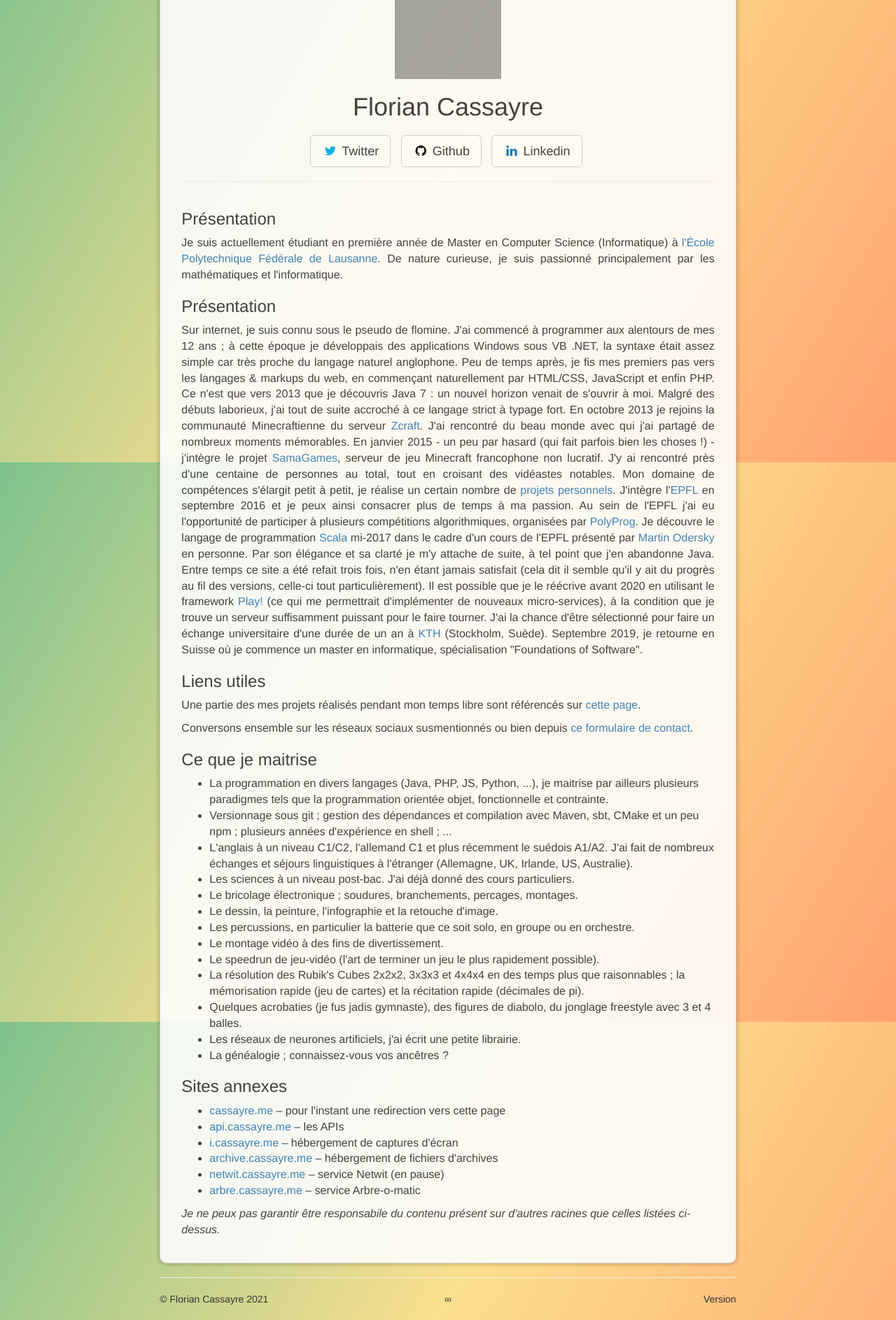
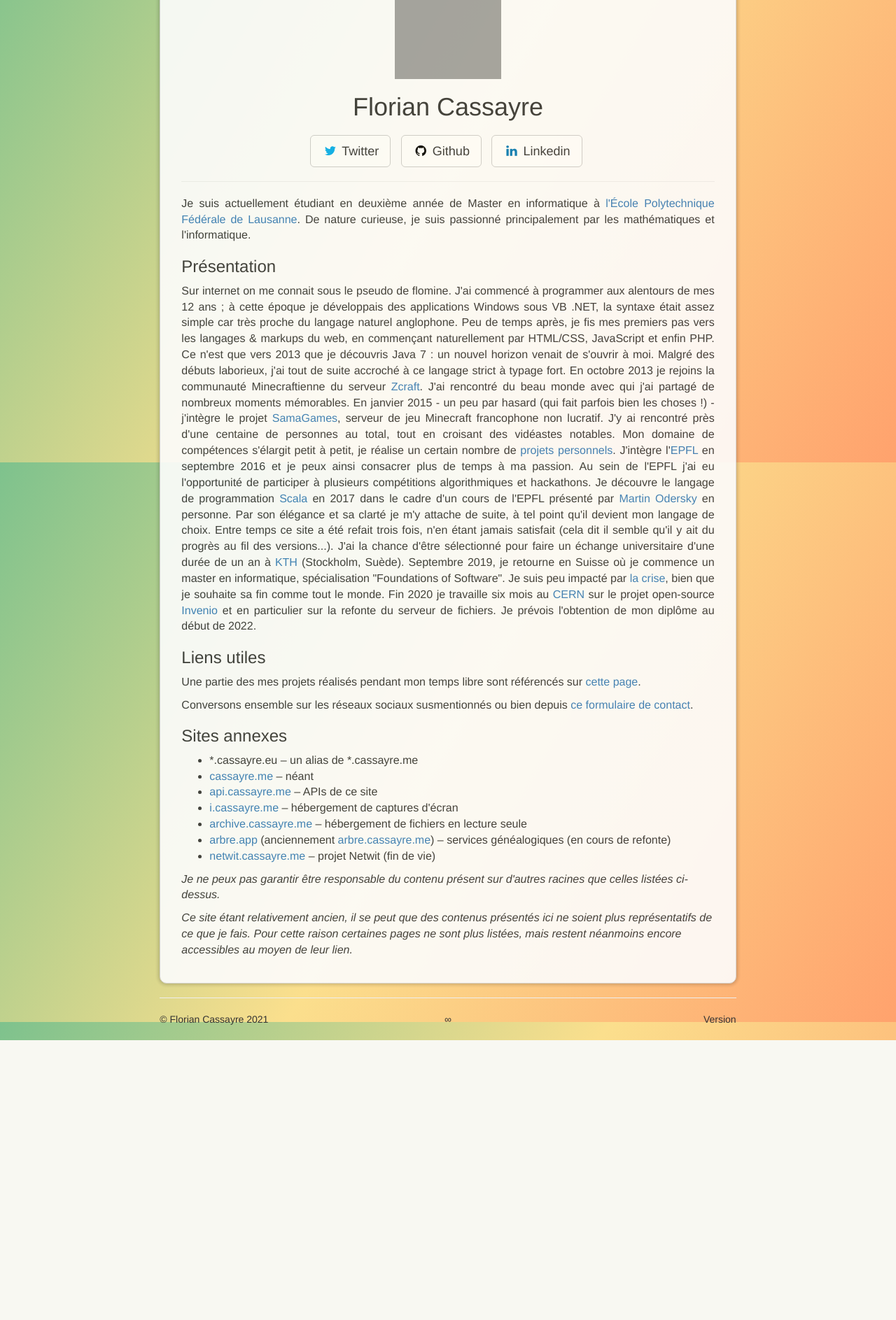
Before and after one commit to FlorianCassayre/Website, a PHP site: template templates/general/homepage.html.twig in a window 1280 px wide. Shown: the part 139-2026 px from the top of the page at 70% size. After the commit the page ends 1626 px from the top, so only its background shows below. Run offline with PHP 8.4, Linux system fonts and the light colour scheme; the template is opened without the code that fills it, so the values that code supplies are empty; some libraries are stand-ins or nearby versions; grey boxes are pictures that could not be loaded.

Commit message:
Updated homepage

```diff
--- a/templates/general/homepage.html.twig
+++ b/templates/general/homepage.html.twig
@@ -36,28 +36,29 @@
 <div class="row">
     <div class="col-xs-12 col-md-12">
         <div>
-            <h3>Présentation</h3>
             <p class="text-justify">
-                Je suis actuellement étudiant en première année de Master en Computer Science (Informatique) à <a href="http://epfl.ch">l'École Polytechnique Fédérale de Lausanne</a>.
+                Je suis actuellement étudiant en deuxième année de Master en informatique à <a href="http://epfl.ch">l'École Polytechnique Fédérale de Lausanne</a>.
                 De nature curieuse, je suis passionné principalement par les mathématiques et l'informatique.
             </p>
             <h3>Présentation</h3>
             <p class="text-justify">
-                Sur internet, je suis connu sous le pseudo de flomine.
+                Sur internet on me connait sous le pseudo de flomine.
                 J'ai commencé à programmer aux alentours de mes 12 ans ; à cette époque je développais des applications Windows sous VB .NET, la syntaxe était assez simple car très proche du langage naturel anglophone.
                 Peu de temps après, je fis mes premiers pas vers les langages & markups du web, en commençant naturellement par HTML/CSS, JavaScript et enfin PHP.
                 Ce n'est que vers 2013 que je découvris Java 7 : un nouvel horizon venait de s'ouvrir à moi. Malgré des débuts laborieux, j'ai tout de suite accroché à ce langage strict à typage fort.
-                En octobre 2013 je rejoins la communauté Minecraftienne du serveur <a href="https://zcraft.fr">Zcraft</a>. J'ai rencontré du beau monde avec qui j'ai partagé de nombreux moments mémorables.
-                En janvier 2015 - un peu par hasard (qui fait parfois bien les choses !) - j'intègre le projet <a href="https://samagames.net">SamaGames</a>, serveur de jeu Minecraft francophone non lucratif. J'y ai rencontré près d'une centaine de personnes au total, tout en croisant des vidéastes notables.
+                En octobre 2013 je rejoins la communauté Minecraftienne du serveur <a href="https://zcraft.fr" target="_blank">Zcraft</a>. J'ai rencontré du beau monde avec qui j'ai partagé de nombreux moments mémorables.
+                En janvier 2015 - un peu par hasard (qui fait parfois bien les choses !) - j'intègre le projet <a href="https://samagames.net" target="_blank">SamaGames</a>, serveur de jeu Minecraft francophone non lucratif. J'y ai rencontré près d'une centaine de personnes au total, tout en croisant des vidéastes notables.
                 Mon domaine de compétences s'élargit petit à petit, je réalise un certain nombre de <a href="{{ url('projects') }}">projets personnels</a>.
-                J'intègre l'<a href="https://epfl.ch/">EPFL</a> en septembre 2016 et je peux ainsi consacrer plus de temps à ma passion.
-                Au sein de l'EPFL j'ai eu l'opportunité de participer à plusieurs compétitions algorithmiques, organisées par <a href="https://polyprog.epfl.ch/">PolyProg</a>.
-                Je découvre le langage de programmation <a href="">Scala</a> mi-2017 dans le cadre d'un cours de l'EPFL présenté par <a href="https://fr.wikipedia.org/wiki/Martin_Odersky">Martin Odersky</a> en personne.
-                Par son élégance et sa clarté je m'y attache de suite, à tel point que j'en abandonne Java.
-                Entre temps ce site a été refait trois fois, n'en étant jamais satisfait (cela dit il semble qu'il y ait du progrès au fil des versions, celle-ci tout particulièrement).
-                Il est possible que je le réécrive avant 2020 en utilisant le framework <a href="https://www.playframework.com/">Play!</a> (ce qui me permettrait d'implémenter de nouveaux micro-services), à la condition que je trouve un serveur suffisamment puissant pour le faire tourner.
-                J'ai la chance d'être sélectionné pour faire un échange universitaire d'une durée de un an à <a href="https://www.kth.se/">KTH</a> (Stockholm, Suède).
+                J'intègre l'<a href="https://epfl.ch/" target="_blank">EPFL</a> en septembre 2016 et je peux ainsi consacrer plus de temps à ma passion.
+                Au sein de l'EPFL j'ai eu l'opportunité de participer à plusieurs compétitions algorithmiques et hackathons.
+                Je découvre le langage de programmation <a href="https://fr.wikipedia.org/wiki/Scala_(langage)" target="_blank">Scala</a> en 2017 dans le cadre d'un cours de l'EPFL présenté par <a href="https://fr.wikipedia.org/wiki/Martin_Odersky" target="_blank">Martin Odersky</a> en personne.
+                Par son élégance et sa clarté je m'y attache de suite, à tel point qu'il devient mon langage de choix.
+                Entre temps ce site a été refait trois fois, n'en étant jamais satisfait (cela dit il semble qu'il y ait du progrès au fil des versions...).
+                J'ai la chance d'être sélectionné pour faire un échange universitaire d'une durée de un an à <a href="https://www.kth.se/" target="_blank">KTH</a> (Stockholm, Suède).
                 Septembre 2019, je retourne en Suisse où je commence un master en informatique, spécialisation "Foundations of Software".
+                Je suis peu impacté par <a href="https://fr.wikipedia.org/wiki/Pand%C3%A9mie_de_Covid-19" target="_blank">la crise</a>, bien que je souhaite sa fin comme tout le monde.
+                Fin 2020 je travaille six mois au <a href="https://fr.wikipedia.org/wiki/Organisation_europ%C3%A9enne_pour_la_recherche_nucl%C3%A9aire" target="_blank">CERN</a> sur le projet open-source <a href="https://en.wikipedia.org/wiki/Invenio" target="_blank">Invenio</a> et en particulier sur la refonte du serveur de fichiers.
+                Je prévois l'obtention de mon diplôme au début de 2022.
             </p>
             <h3>Liens utiles</h3>
             <p class="text-justify">
@@ -68,6 +69,7 @@
             </p>
         </div>
 
+        {#
         <h3>Ce que je maitrise</h3>
         <ul>
             <li>
@@ -110,7 +112,7 @@
                 La généalogie ; connaissez-vous vos ancêtres ?
             </li>
 
-        </ul>
+        </ul> #}
 
         {# <div class="col-xs-12 col-md-6">
             <h3>Ce que je ne fais pas</h3>
@@ -137,16 +139,23 @@
         <h3>Sites annexes</h3>
 
         <ul>
-            <li><a href="https://cassayre.me">cassayre.me</a> – pour l'instant une redirection vers cette page</li>
-            <li><a href="https://api.cassayre.me">api.cassayre.me</a> – les APIs</li>
+            <li>*.cassayre.eu – un alias de *.cassayre.me</li>
+            <li><a href="https://cassayre.me">cassayre.me</a> – néant</li>
+            <li><a href="https://api.cassayre.me">api.cassayre.me</a> – APIs de ce site</li>
             <li><a href="https://i.cassayre.me">i.cassayre.me</a> – hébergement de captures d'écran</li>
-            <li><a href="https://archive.cassayre.me">archive.cassayre.me</a> – hébergement de fichiers d'archives</li>
-            <li><a href="https://netwit.cassayre.me">netwit.cassayre.me</a> – service Netwit (en pause)</li>
-            <li><a href="https://arbre.cassayre.me">arbre.cassayre.me</a> – service Arbre-o-matic</li>
+            <li><a href="https://archive.cassayre.me">archive.cassayre.me</a> – hébergement de fichiers en lecture seule</li>
+            <li><a href="https://arbre.app">arbre.app</a> (anciennement <a href="https://arbre.cassayre.me">arbre.cassayre.me</a>) – services généalogiques (en cours de refonte)</li>
+            <li><a href="https://netwit.cassayre.me">netwit.cassayre.me</a> – projet Netwit (fin de vie)</li>
         </ul>
 
         <p>
-            <em>Je ne peux pas garantir être responsabile du contenu présent sur d'autres racines que celles listées ci-dessus.</em>
+            <em>Je ne peux pas garantir être responsable du contenu présent sur d'autres racines que celles listées ci-dessus.</em>
+        </p>
+        <p>
+            <em>
+                Ce site étant relativement ancien, il se peut que des contenus présentés ici ne soient plus représentatifs de ce que je fais.
+                Pour cette raison certaines pages ne sont plus listées, mais restent néanmoins encore accessibles au moyen de leur lien.
+            </em>
         </p>
 
     </div>
```
